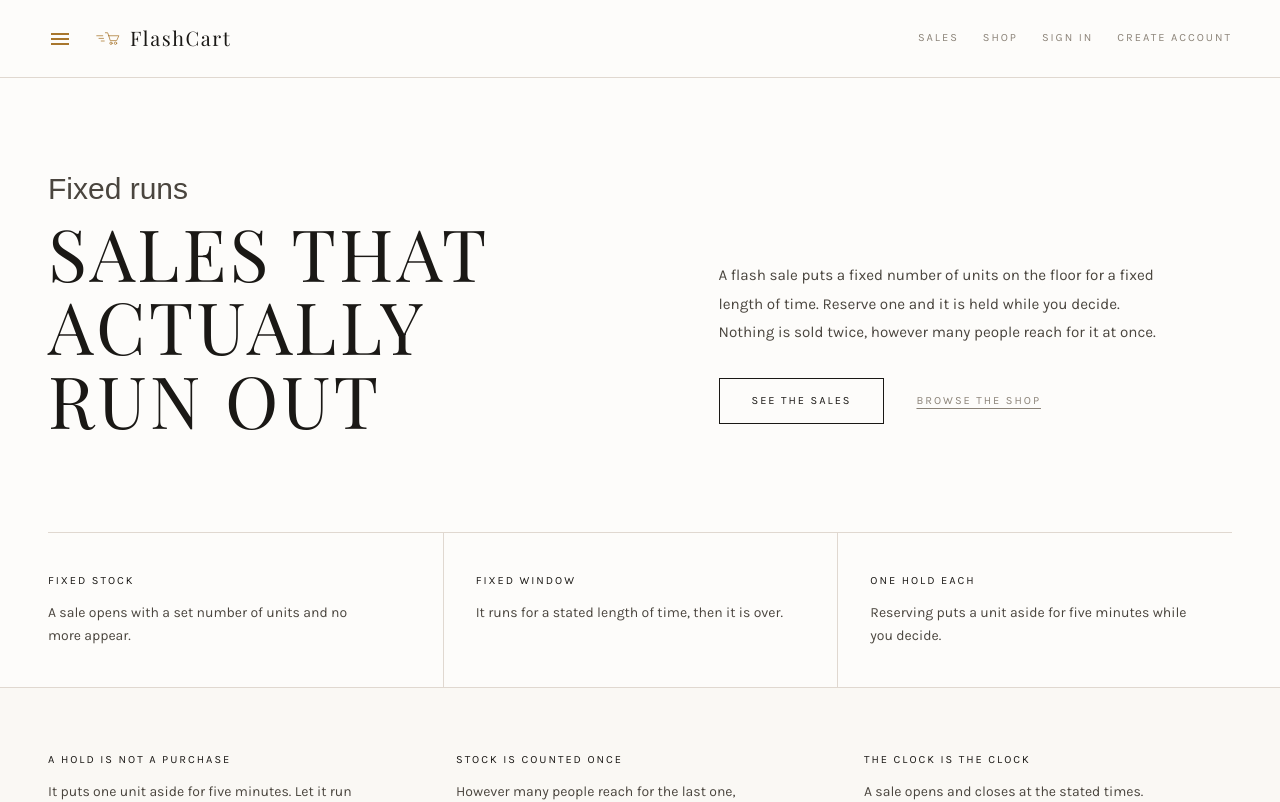
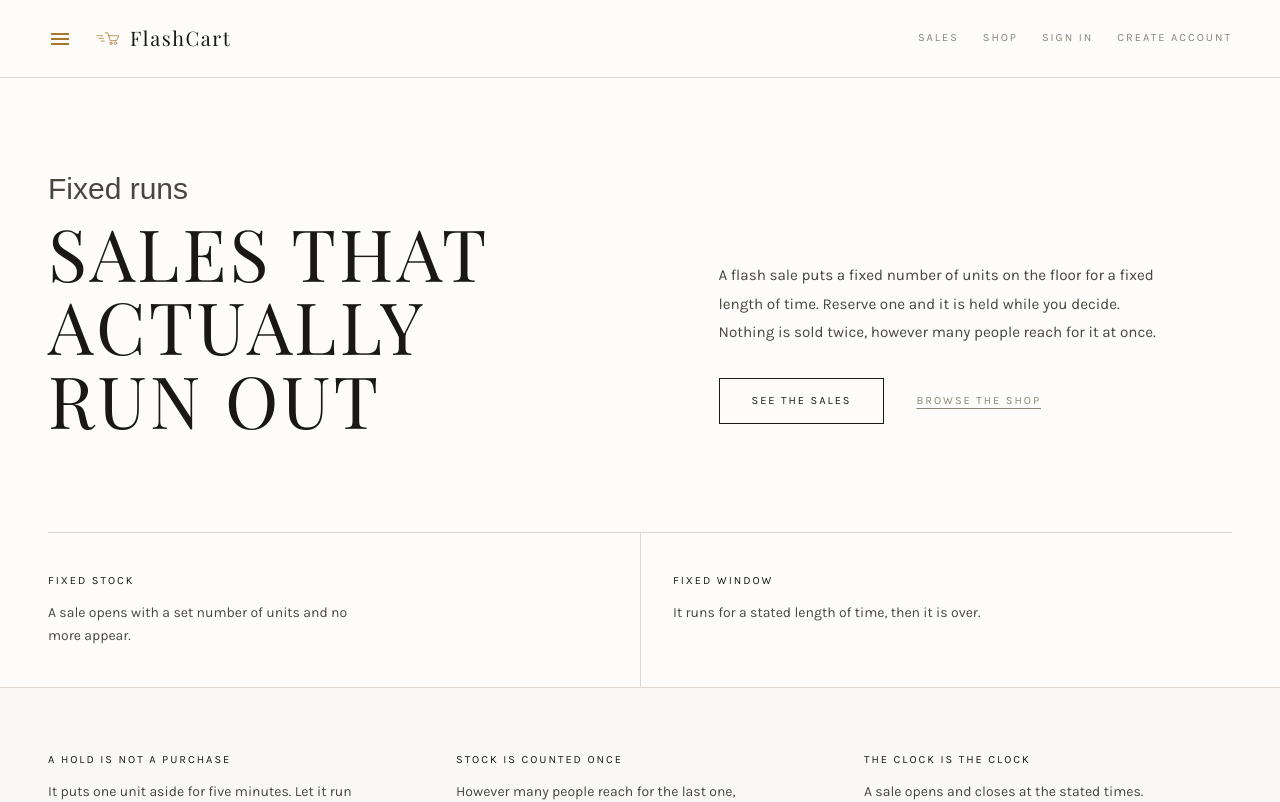
Before and after one commit to Yashseth2710/Flashcart, a Next.js app in the folder frontend/: page / in a window 1280 px wide. Shown: the top 802 px of the page. Built offline with nearby package versions, Linux system fonts and the light colour scheme; no server answers; a web font is replaced by a local one.

Commit message:
Stop explaining a hold twice on the way down the front page
The footer states the hold rule on every page, so the front page carried
the same sentence a screen above it. The two rules that remain say what a
sale is; how a hold behaves is said once, further down.

```diff
--- a/frontend/src/app/page.tsx
+++ b/frontend/src/app/page.tsx
@@ -4,10 +4,11 @@ import { FrontPageSale } from "@/components/sales/front-page-sale";
 import { SiteFooter } from "@/components/site-footer";
 import { SiteHeader } from "@/components/site-header";
 
+/* What a sale is. How a hold works is the footer's job, on every page rather
+   than only this one, so it is not said twice on the way down. */
 const rules = [
   { term: "Fixed stock", detail: "A sale opens with a set number of units and no more appear." },
   { term: "Fixed window", detail: "It runs for a stated length of time, then it is over." },
-  { term: "One hold each", detail: "Reserving puts a unit aside for five minutes while you decide." },
 ] as const;
 
 export default function Home() {
@@ -52,7 +53,7 @@ export default function Home() {
         </section>
 
         <section className="border-t border-rule">
-          <dl className="grid sm:grid-cols-3">
+          <dl className="grid sm:grid-cols-2">
             {rules.map((rule, index) => (
               <div
                 key={rule.term}
```
